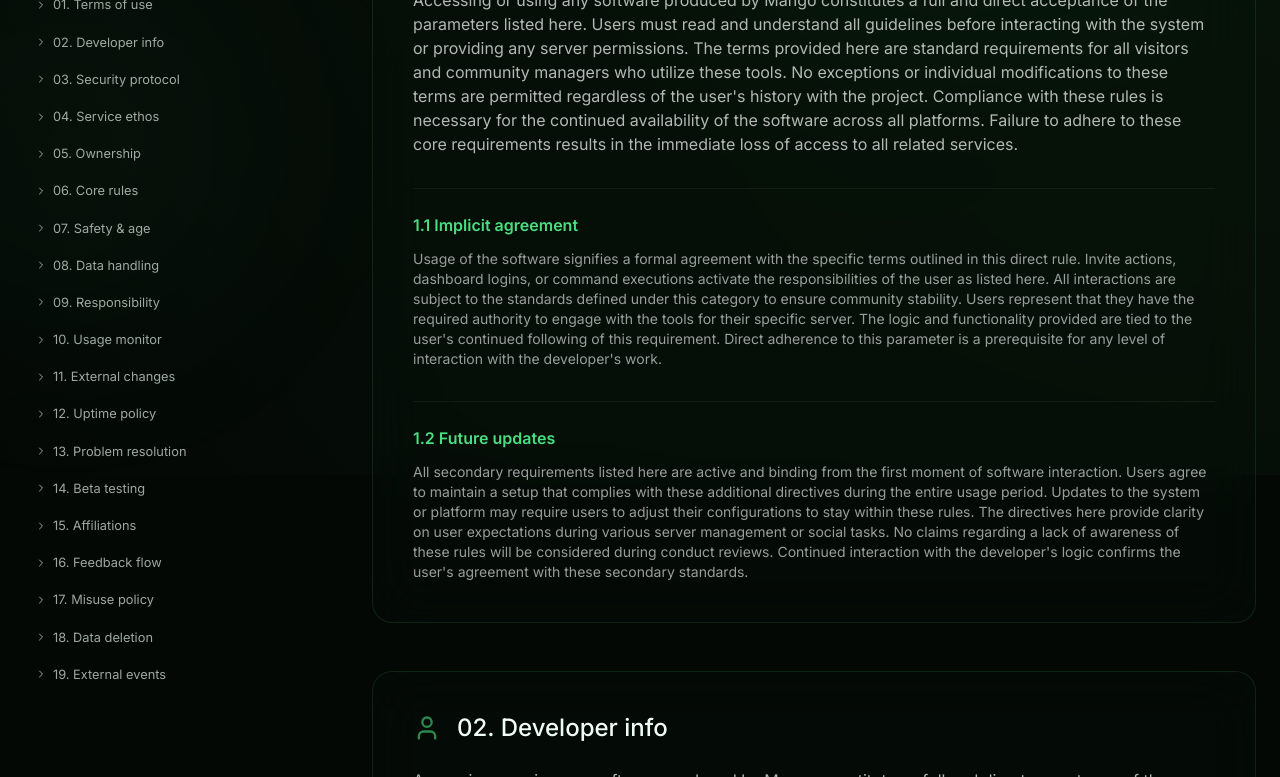
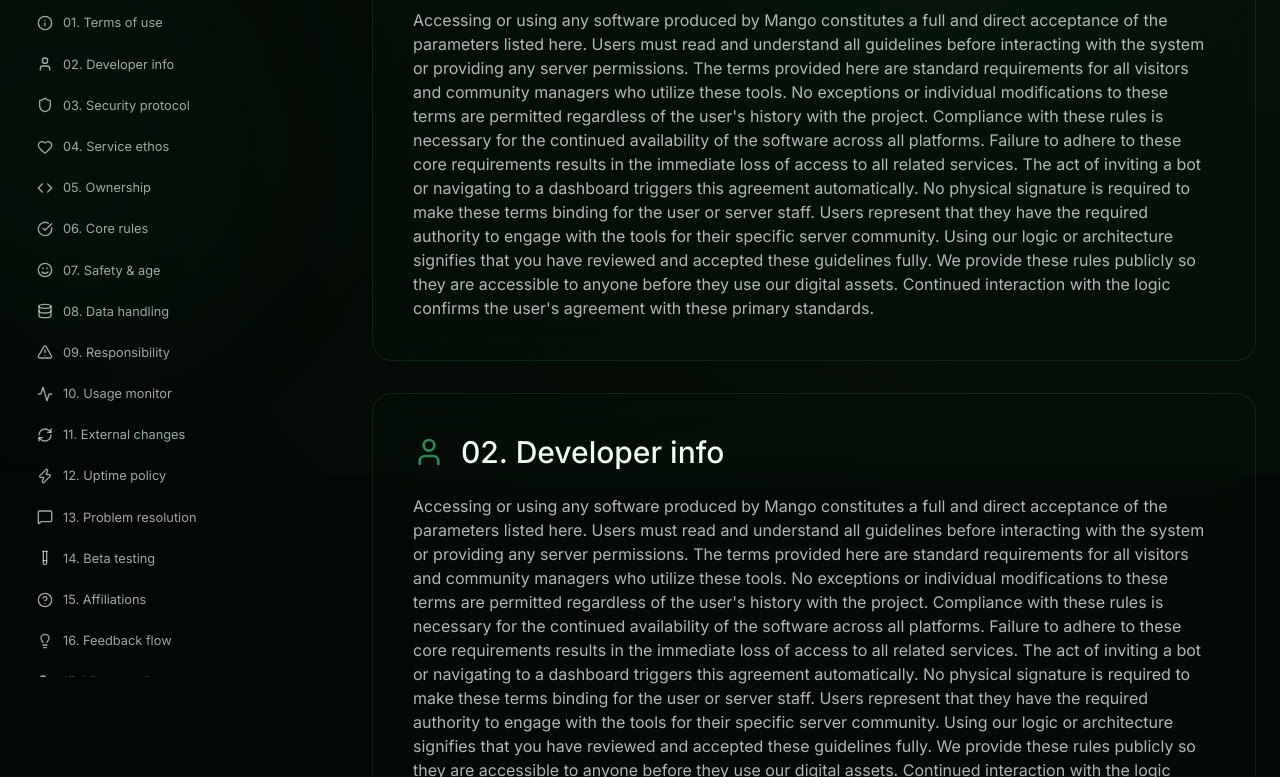
Before and after one commit to Mango-Dvp/Legal, a plain HTML site: page index.html in a window 1280 px wide. Shown: the part 325-1102 px from the top of the page. Drawn offline with nearby package versions, Linux system fonts and the light colour scheme.

Commit message:
Refactor styles and structure in index.html
Updated various styles and structure in index.html, including adjustments to line heights, z-index values, and padding. Removed commented-out navigation elements and optimized the footer layout.

```diff
--- a/index.html
+++ b/index.html
@@ -29,7 +29,7 @@
             overflow-x: hidden;
             margin: 0;
             padding: 0;
-            line-height: 1.7;
+            line-height: 1.8;
             scroll-behavior: smooth;
         }
 
@@ -78,6 +78,8 @@
             -webkit-backdrop-filter: var(--glass-blur);
             border: 1px solid var(--glass-border);
             border-radius: 20px;
+            position: relative;
+            z-index: 10;
         }
 
         .glass-button {
@@ -105,6 +107,7 @@
         .search-container {
             margin-bottom: 1.5rem;
             position: relative;
+            z-index: 20;
         }
 
         .search-input {
@@ -135,23 +138,19 @@
             height: 16px;
         }
 
-        /* --- Navigation Sidebar (Tree Style) --- */
+        /* --- Navigation Sidebar --- */
         .nav-sidebar {
             position: sticky;
             top: 2rem;
-            height: calc(100vh - 4rem);
+            max-height: calc(100vh - 6rem);
             overflow-y: auto;
             scrollbar-width: none;
             padding-right: 10px;
         }
         .nav-sidebar::-webkit-scrollbar { display: none; }
 
-        .nav-group {
-            margin-bottom: 4px;
-        }
-
         .nav-item {
-            padding: 6px 10px;
+            padding: 8px 12px;
             border-radius: 8px;
             color: var(--text-secondary);
             transition: all 0.2s ease;
@@ -159,10 +158,11 @@
             font-size: 0.8rem;
             display: flex;
             align-items: center;
-            gap: 6px;
+            gap: 10px;
             border: 1px solid transparent;
             width: 100%;
             text-align: left;
+            margin-bottom: 4px;
         }
 
         .nav-item:hover, .nav-item.active {
@@ -171,69 +171,12 @@
             border-color: rgba(74, 222, 128, 0.05);
         }
 
-        .nav-sub-list {
-            margin-left: 20px;
-            border-left: 1px solid rgba(74, 222, 128, 0.1);
-            padding-left: 8px;
-            margin-top: 2px;
-            display: none;
-        }
-
-        .nav-group.open .nav-sub-list {
-            display: block;
-        }
-
-        .nav-sub-item {
-            padding: 3px 8px;
-            font-size: 0.7rem;
-            color: rgba(240, 253, 244, 0.4);
-            display: block;
-            border-radius: 4px;
-            transition: color 0.2s;
-        }
-
-        .nav-sub-item:hover {
-            color: var(--accent-green);
-        }
-
-        .caret {
-            transition: transform 0.2s;
-            width: 12px;
-            height: 12px;
-        }
-
-        .nav-group.open .caret {
-            transform: rotate(90deg);
-        }
-
         /* --- Content Styling --- */
         .section-card {
-            margin-bottom: 3rem;
+            margin-bottom: 2rem;
             padding: 2.5rem;
-        }
-
-        .plain-english-box {
-            background: rgba(74, 222, 128, 0.03);
-            border-left: 2px solid var(--accent-green);
-            padding: 1.25rem;
-            margin: 1.5rem 0;
-            border-radius: 4px 12px 12px 4px;
-            font-size: 0.9rem;
-            color: var(--accent-green);
-        }
-
-        .sub-section {
-            margin-top: 2rem;
-            padding-top: 1.5rem;
-            border-top: 1px solid rgba(255, 255, 255, 0.05);
-        }
-
-        .sub-title {
-            font-size: 1rem;
-            font-weight: 600;
-            color: var(--accent-green);
-            margin-bottom: 0.75rem;
-            display: block;
+            position: relative;
+            z-index: 5;
         }
 
         .hero-title {
@@ -253,6 +196,7 @@
             border: 1px solid var(--glass-border);
             background: rgba(255, 255, 255, 0.02);
             padding: 4px;
+            flex-shrink: 0;
         }
 
         .term-highlight {
@@ -266,7 +210,7 @@
 
         #term-tooltip {
             position: absolute;
-            z-index: 100;
+            z-index: 1000;
             display: none;
             max-width: 250px;
             padding: 12px;
@@ -283,13 +227,6 @@
             color: var(--accent-green);
             text-shadow: 0 0 15px rgba(74, 222, 128, 0.8);
             font-weight: 600;
-        }
-
-        .search-results-meta {
-            font-size: 0.8rem;
-            color: var(--text-secondary);
-            margin-bottom: 1.5rem;
-            display: none;
         }
 
         @media (max-width: 1024px) {
@@ -311,16 +248,16 @@
     <!-- Tooltip Element -->
     <div id="term-tooltip"></div>
 
-    <div class="max-w-7xl mx-auto px-6 pt-16 pb-12">
+    <div class="max-w-7xl mx-auto px-6 pt-20 pb-32">
         <!-- Header -->
-        <header class="mb-16 flex flex-col md:flex-row md:items-center justify-between gap-8 reveal">
-            <div class="flex items-center gap-5">
+        <header class="mb-16 flex flex-col md:flex-row md:items-center justify-between gap-8 reveal relative z-50">
+            <div class="flex items-center gap-6">
                 <img src="https://ik.imagekit.io/tycncf0zq0/Mango%20(3).png?updatedAt=1767042456496" alt="Mango logo" class="header-logo">
                 <div class="flex flex-col">
                     <h1 class="hero-title leading-none">Mango legal</h1>
                     <div class="flex items-center gap-3 mt-2">
-                        <span class="status-tag">Version 1.3.0</span>
-                        <span class="status-tag">Last updated December 29 2025</span>
+                        <span class="status-tag">Version 1.4.1</span>
+                        <span class="status-tag">Last Updated December 29 2025</span>
                     </div>
                 </div>
             </div>
@@ -331,32 +268,32 @@
             </div>
         </header>
 
-        <div class="grid lg:grid-cols-[300px_1fr] gap-12">
-            <!-- Sidebar with Search and Tree Navigation -->
-            <aside>
+        <div class="grid lg:grid-cols-[300px_1fr] gap-12 items-start relative z-20">
+            <!-- Sidebar with Search -->
+            <aside class="lg:sticky lg:top-8 z-30">
                 <div class="search-container">
                     <i data-lucide="search" class="search-icon"></i>
-                    <input type="text" id="search-input" placeholder="Search terms..." class="search-input">
+                    <input type="text" id="search-input" placeholder="Search sections..." class="search-input">
                 </div>
 
                 <nav class="nav-sidebar" id="nav-tree">
                     <h4 class="text-[10px] text-green-400/40 font-bold mb-4 px-4 uppercase tracking-widest">Legal explorer</h4>
                     <div id="search-results-badge" class="px-4 mb-4 text-[10px] text-accent-green/60 hidden uppercase">Results found: <span id="result-count">0</span></div>
                     <div id="nav-tree-content">
-                        <!-- JS will populate this -->
+                        <!-- JS populated -->
                     </div>
                 </nav>
             </aside>
 
             <!-- Main Content Area -->
-            <main id="main-content">
+            <main id="main-content" class="z-10">
                 <div id="no-results" class="glass-panel p-12 text-center hidden reveal active">
                     <i data-lucide="search-x" class="w-12 h-12 text-white/10 mx-auto mb-4"></i>
-                    <h3 class="text-xl mb-2">No matching terms found</h3>
+                    <h3 class="text-xl mb-2">No matching sections found</h3>
                     <p class="text-white/40">Try searching for keywords like 'data', 'access', or 'security'.</p>
                 </div>
                 <div id="sections-container">
-                    <!-- JS will populate this -->
+                    <!-- JS populated -->
                 </div>
             </main>
         </div>
@@ -367,38 +304,38 @@
         lucide.createIcons();
 
         const legalData = [
-            { id: "1", title: "Terms of use", icon: "info", subs: ["Implicit agreement", "Future updates"] },
-            { id: "2", title: "Developer info", icon: "user", subs: ["Educational priority", "Volunteer status"] },
-            { id: "3", title: "Security protocol", icon: "shield", subs: ["Credential safety", "Threat reporting"] },
-            { id: "4", title: "Service ethos", icon: "heart", subs: ["Hobby nature", "No commercial use"] },
-            { id: "5", title: "Ownership", icon: "code", subs: ["Logic rights", "Usage licenses"] },
-            { id: "6", title: "Core rules", icon: "check-circle", subs: ["Conduct code", "Resale bans"] },
-            { id: "7", title: "Safety & age", icon: "smile", subs: ["13+ mandate", "Zero exceptions"] },
-            { id: "8", title: "Data handling", icon: "database", subs: ["Information scope", "Server details"] },
-            { id: "9", title: "Responsibility", icon: "alert-triangle", subs: ["Risk assumption", "No insurance"] },
-            { id: "10", title: "Usage monitor", icon: "activity", subs: ["User choice", "Staff liability"] },
-            { id: "11", title: "External changes", icon: "refresh-cw", subs: ["API volatility", "Patch latency"] },
-            { id: "12", title: "Uptime policy", icon: "zap", subs: ["Shutdown rights", "Downtime period"] },
-            { id: "13", title: "Problem resolution", icon: "message-square", subs: ["Support response", "Contact path"] },
-            { id: "14", title: "Beta testing", icon: "test-tube", subs: ["Alpha risk", "Feedback flow"] },
-            { id: "15", title: "Affiliations", icon: "help-circle", subs: ["Independence", "Trademark use"] },
-            { id: "16", title: "Feedback flow", icon: "lightbulb", subs: ["Creative input", "Ownership"] },
-            { id: "17", title: "Misuse policy", icon: "user-x", subs: ["Abuse killswitch", "Conduct review"] },
-            { id: "18", title: "Data deletion", icon: "trash", subs: ["Removal requests", "Irrecoverability"] },
-            { id: "19", title: "External events", icon: "wind", subs: ["Network failure", "Natural disaster"] },
-            { id: "20", title: "Full agreement", icon: "book-open", subs: ["Integration clause", "Severability"] },
-            { id: "21", title: "Service suspension", icon: "power", subs: ["Instant deactivation", "Stress reduction"] },
-            { id: "22", title: "Data preservation", icon: "save", subs: ["Backup strategy", "No exports"] },
-            { id: "23", title: "Usage environment", icon: "layout", subs: ["Community focus", "No corporate support"] },
-            { id: "24", title: "Modification", icon: "edit-3", subs: ["Logic improvement", "Feature removal"] },
-            { id: "25", title: "Data scope", icon: "eye", subs: ["Interaction logging", "Defense strategy"] },
-            { id: "26", title: "Security logging", icon: "activity", subs: ["Metadata usage", "Monitor consent"] },
-            { id: "27", title: "Platform rules", icon: "shield-x", subs: ["Discord terms", "Abuse reporting"] },
-            { id: "28", title: "Third-party links", icon: "external-link", subs: ["External control", "Liability"] },
-            { id: "29", title: "No advice", icon: "scale", subs: ["Hobby info", "User choice"] },
-            { id: "30", title: "Creative license", icon: "copyright", subs: ["Idea rights", "No royalties"] },
-            { id: "31", title: "High-risk use", icon: "shield-alert", subs: ["Risk limit", "Critical tasks"] },
-            { id: "32", title: "Termination", icon: "user-minus", subs: ["Access removal", "Data purge"] }
+            { id: "1", title: "Terms of use", icon: "info" },
+            { id: "2", title: "Developer info", icon: "user" },
+            { id: "3", title: "Security protocol", icon: "shield" },
+            { id: "4", title: "Service ethos", icon: "heart" },
+            { id: "5", title: "Ownership", icon: "code" },
+            { id: "6", title: "Core rules", icon: "check-circle" },
+            { id: "7", title: "Safety & age", icon: "smile" },
+            { id: "8", title: "Data handling", icon: "database" },
+            { id: "9", title: "Responsibility", icon: "alert-triangle" },
+            { id: "10", title: "Usage monitor", icon: "activity" },
+            { id: "11", title: "External changes", icon: "refresh-cw" },
+            { id: "12", title: "Uptime policy", icon: "zap" },
+            { id: "13", title: "Problem resolution", icon: "message-square" },
+            { id: "14", title: "Beta testing", icon: "test-tube" },
+            { id: "15", title: "Affiliations", icon: "help-circle" },
+            { id: "16", title: "Feedback flow", icon: "lightbulb" },
+            { id: "17", title: "Misuse policy", icon: "user-x" },
+            { id: "18", title: "Data deletion", icon: "trash" },
+            { id: "19", title: "External events", icon: "wind" },
+            { id: "20", title: "Full agreement", icon: "book-open" },
+            { id: "21", title: "Service suspension", icon: "power" },
+            { id: "22", title: "Data preservation", icon: "save" },
+            { id: "23", title: "Usage environment", icon: "layout" },
+            { id: "24", title: "Modification", icon: "edit-3" },
+            { id: "25", title: "Data scope", icon: "eye" },
+            { id: "26", title: "Security logging", icon: "activity" },
+            { id: "27", title: "Platform rules", icon: "shield-x" },
+            { id: "28", title: "Third-party links", icon: "external-link" },
+            { id: "29", title: "No advice", icon: "scale" },
+            { id: "30", title: "Creative license", icon: "copyright" },
+            { id: "31", title: "High-risk use", icon: "shield-alert" },
+            { id: "32", title: "Termination", icon: "user-minus" }
         ];
 
         const sectionsContainer = document.getElementById('sections-container');
@@ -407,35 +344,32 @@
         const resultCountSpan = document.getElementById('result-count');
         const resultsBadge = document.getElementById('search-results-badge');
         const noResultsDiv = document.getElementById('no-results');
+        const mainContent = document.getElementById('main-content');
 
         function renderUI() {
             navTreeContent.innerHTML = '';
             sectionsContainer.innerHTML = '';
 
             legalData.forEach(section => {
-                // Sidebar item
-                const group = document.createElement('div');
-                group.className = 'nav-group';
-                group.id = `group-${section.id}`;
-                group.innerHTML = `
-                    <button class="nav-item" onclick="toggleGroup('group-${section.id}', '#sec${section.id}')">
-                        <i data-lucide="chevron-right" class="caret"></i>
-                        ${section.id.padStart(2, '0')}. ${section.title}
-                    </button>
-                    <div class="nav-sub-list">
-                        ${section.subs.map((sub, i) => `<a href="#sec${section.id}_${i+1}" class="nav-sub-item">${section.id}.${i+1} ${sub}</a>`).join('')}
-                    </div>
-                `;
-                navTreeContent.appendChild(group);
+                const navItem = document.createElement('button');
+                navItem.className = 'nav-item';
+                navItem.innerHTML = `<i data-lucide="${section.icon}" class="w-4 h-4"></i> ${section.id.padStart(2, '0')}. ${section.title}`;
+                navItem.onclick = () => {
+                    const target = document.getElementById(`sec${section.id}`);
+                    window.scrollTo({
+                        top: target.offsetTop - 120,
+                        behavior: 'smooth'
+                    });
+                };
+                navTreeContent.appendChild(navItem);
 
-                // Content section
                 const card = document.createElement('section');
                 card.id = `sec${section.id}`;
                 card.className = 'glass-panel section-card reveal';
                 card.innerHTML = `
                     <div class="flex items-center gap-4 mb-6">
-                        <i data-lucide="${section.icon}" class="w-7 h-7 text-green-400/60"></i>
-                        <h2 class="text-2xl font-medium">${section.id.padStart(2, '0')}. ${section.title}</h2>
+                        <i data-lucide="${section.icon}" class="w-8 h-8 text-green-400/60"></i>
+                        <h2 class="text-3xl font-medium">${section.id.padStart(2, '0')}. ${section.title}</h2>
                     </div>
                     <p class="text-white/70">
                         Accessing or using any software produced by Mango constitutes a full and direct acceptance of the parameters listed here.
@@ -444,34 +378,19 @@
                         No exceptions or individual modifications to these terms are permitted regardless of the user's history with the project.
                         Compliance with these rules is necessary for the continued availability of the software across all platforms.
                         Failure to adhere to these core requirements results in the immediate loss of access to all related services.
+                        The act of inviting a bot or navigating to a dashboard triggers this agreement automatically.
+                        No physical signature is required to make these terms binding for the user or server staff.
+                        Users represent that they have the required authority to engage with the tools for their specific server community.
+                        Using our logic or architecture signifies that you have reviewed and accepted these guidelines fully.
+                        We provide these rules publicly so they are accessible to anyone before they use our digital assets.
+                        Continued interaction with the logic confirms the user's agreement with these primary standards.
                     </p>
-                    <div id="sec${section.id}_1" class="sub-section">
-                        <span class="sub-title">${section.id}.1 ${section.subs[0]}</span>
-                        <p class="text-sm text-white/60">
-                            Usage of the software signifies a formal agreement with the specific terms outlined in this direct rule.
-                            Invite actions, dashboard logins, or command executions activate the responsibilities of the user as listed here.
-                            All interactions are subject to the standards defined under this category to ensure community stability.
-                            Users represent that they have the required authority to engage with the tools for their specific server.
-                            The logic and functionality provided are tied to the user's continued following of this requirement.
-                            Direct adherence to this parameter is a prerequisite for any level of interaction with the developer's work.
-                        </p>
-                    </div>
-                    <div id="sec${section.id}_2" class="sub-section">
-                        <span class="sub-title">${section.id}.2 ${section.subs[1]}</span>
-                        <p class="text-sm text-white/60">
-                            All secondary requirements listed here are active and binding from the first moment of software interaction.
-                            Users agree to maintain a setup that complies with these additional directives during the entire usage period.
-                            Updates to the system or platform may require users to adjust their configurations to stay within these rules.
-                            The directives here provide clarity on user expectations during various server management or social tasks.
-                            No claims regarding a lack of awareness of these rules will be considered during conduct reviews.
-                            Continued interaction with the developer's logic confirms the user's agreement with these secondary standards.
-                        </p>
-                    </div>
                 `;
                 sectionsContainer.appendChild(card);
             });
 
             lucide.createIcons();
+            addFooter();
             observeReveals();
         }
 
@@ -480,7 +399,7 @@
             let count = 0;
 
             const sections = document.querySelectorAll('.section-card');
-            const navGroups = document.querySelectorAll('.nav-group');
+            const navItems = document.querySelectorAll('.nav-item');
 
             sections.forEach((section, index) => {
                 const text = section.innerText.toLowerCase();
@@ -488,11 +407,11 @@
 
                 if (isMatch) {
                     section.style.display = 'block';
-                    navGroups[index].style.display = 'block';
+                    navItems[index].style.display = 'flex';
                     count++;
                 } else {
                     section.style.display = 'none';
-                    navGroups[index].style.display = 'none';
+                    navItems[index].style.display = 'none';
                 }
             });
 
@@ -512,15 +431,19 @@
 
         searchInput.addEventListener('input', filterContent);
 
-        // Add Footer to Main
         function addFooter() {
+            const oldFooter = document.getElementById('contact');
+            if (oldFooter) oldFooter.remove();
+            const oldSig = document.getElementById('mango-signature-block');
+            if (oldSig) oldSig.remove();
+
             const footer = document.createElement('footer');
             footer.id = 'contact';
-            footer.className = 'glass-panel p-12 mt-16 text-center reveal';
+            footer.className = 'glass-panel p-12 mt-12 text-center reveal';
             footer.innerHTML = `
                 <div class="mb-8">
                     <i data-lucide="shield-check" class="w-10 h-10 text-green-400/30 mx-auto mb-5"></i>
-                    <h3 class="text-2xl mb-2">Legal information</h3>
+                    <h3 class="text-2xl mb-2 font-medium">Legal information</h3>
                     <p class="text-white/40 max-w-lg mx-auto text-sm">This portal provides clear explanations of software usage and user responsibilities.</p>
                 </div>
                 <div class="flex flex-wrap justify-center gap-5">
@@ -530,26 +453,20 @@
                 </div>
                 <p class="mt-10 text-[10px] text-green-400/20 uppercase tracking-[0.2em]">© 2025 Mango legal</p>
             `;
-            document.getElementById('main-content').appendChild(footer);
+            mainContent.appendChild(footer);
 
             const signature = document.createElement('div');
-            signature.className = 'mt-20 pb-12 text-center reveal';
+            signature.id = 'mango-signature-block';
+            signature.className = 'mt-16 text-center reveal';
             signature.innerHTML = `
                 <p class="text-sm font-light tracking-wide text-white/40 italic">
                     Thanks for being a friend,
                     <span class="mango-signature ml-1">Written by Mango</span>
                 </p>
             `;
-            document.getElementById('main-content').appendChild(signature);
-        }
-
-        function toggleGroup(groupId, sectionId) {
-            const group = document.getElementById(groupId);
-            const isOpen = group.classList.contains('open');
-            document.querySelectorAll('.nav-group').forEach(g => g.classList.remove('open'));
-            if (!isOpen) { group.classList.add('open'); }
-            const target = document.querySelector(sectionId);
-            if (target) { window.scrollTo({ top: target.offsetTop - 100, behavior: 'smooth' }); }
+            mainContent.appendChild(signature);
+            lucide.createIcons();
+            observeReveals();
         }
 
         const spots = document.querySelectorAll('.glow-spot');
@@ -591,7 +508,6 @@
         }
 
         renderUI();
-        addFooter();
     </script>
 </body>
 </html>
```
